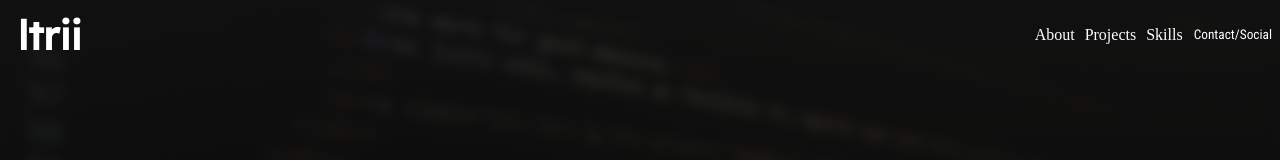
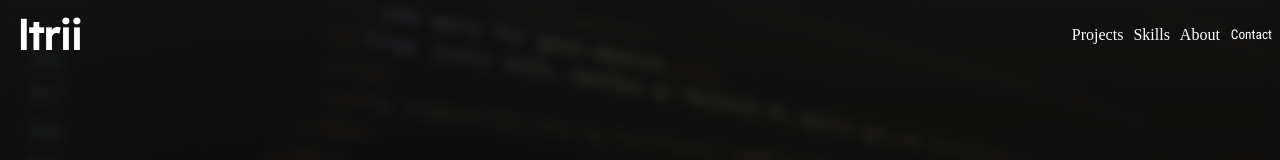
Before and after one commit to ltrii/port-ltrii, a React (Create React App) app: page / in a window 1280 px wide. Shown: the top 160 px of the page. Built offline with nearby package versions, Linux system fonts and the light colour scheme; the HTML template or start-up script is replaced by a standard one; a web font is replaced by a local one.

Commit message:
Navbar change

```diff
--- a/src/components/Nav.js
+++ b/src/components/Nav.js
@@ -12,9 +12,6 @@ export default function Nav() {
 
   return (
     <nav className="navlinks">
-      <Scroll.Link activeClass="active" to="about" smooth={true} duration={500}>
-        About
-      </Scroll.Link>
       <Scroll.Link
         activeClass="active"
         to="projects"
@@ -31,7 +28,10 @@ export default function Nav() {
       >
         Skills
       </Scroll.Link>
-      <button onClick={() => setOpen()}>Contact/Social</button>
+      <Scroll.Link activeClass="active" to="about" smooth={true} duration={500}>
+        About
+      </Scroll.Link>
+      <button onClick={() => setOpen()}>Contact</button>
     </nav>
   );
 }
```
